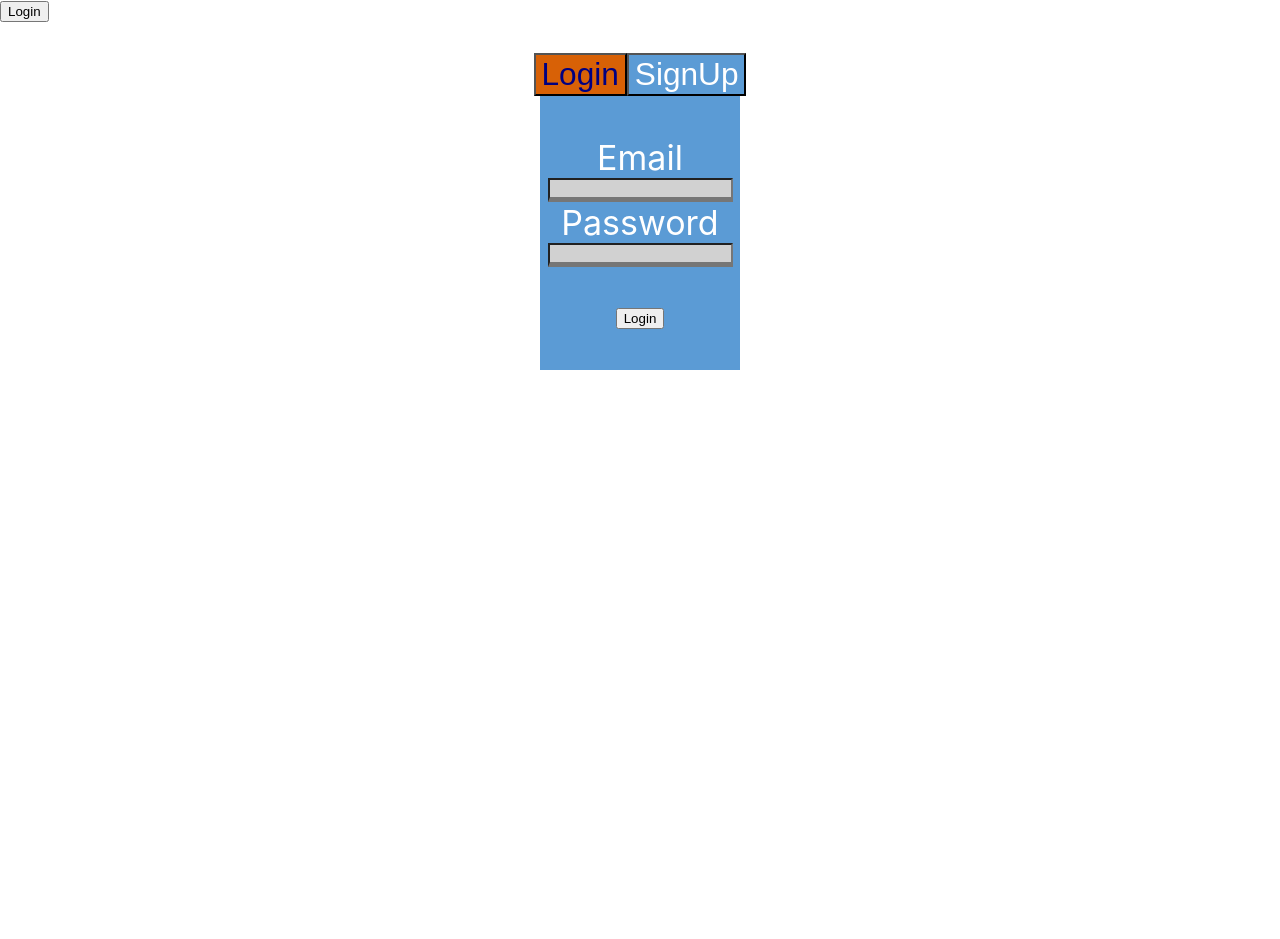
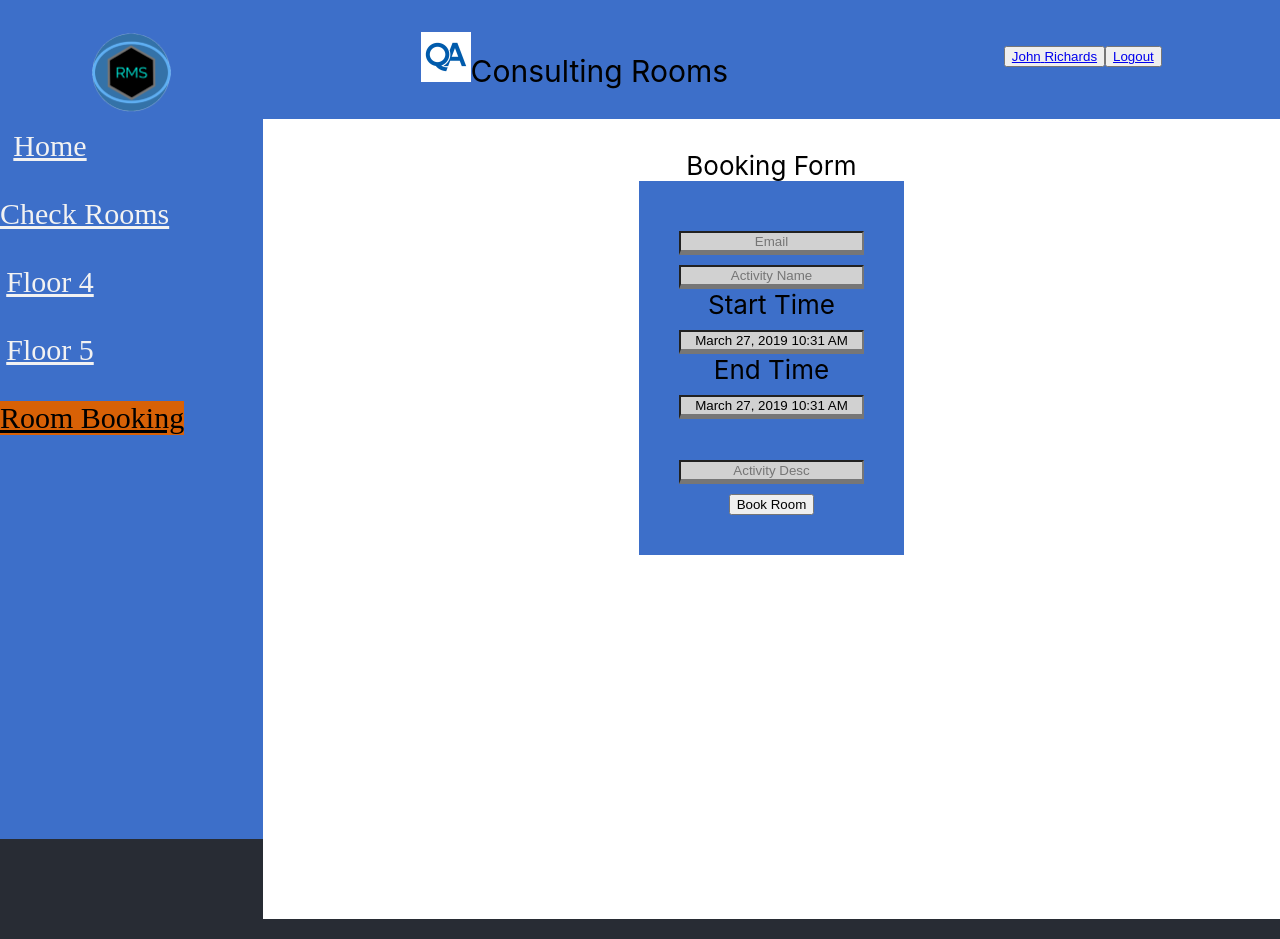
Before and after one commit to JoshuaGomersall/QA_Group_Project_React, a React (Create React App) app: page /RoomBooking in a window 1280 px wide. Before the commit the page ends 822 px from the top, so only its background shows below. Built offline with nearby package versions, Linux system fonts and the light colour scheme.

Commit message:
Floor 5 Interactive Map Fully Added Including Booking Form

```diff
--- a/package.json
+++ b/package.json
@@ -3,7 +3,6 @@
   "version": "0.1.0",
   "private": true,
   "dependencies": {
-    "axios": "^0.18.0",
     "react": "^16.8.5",
     "react-calendar": "^2.18.1",
     "react-datepicker": "^2.3.0",
--- a/src/App.css
+++ b/src/App.css
@@ -1,22 +1,6 @@
 .App {
   text-align: center;
   align-items: center;
-}
-
-.logindis1 ,.navBardis0,.bookingForm1 ,.floorPlan0{
-  display: none;
-}
-
-.login1{
-  text-align: center;
-  align-items: center;
-}
-
-.imagecontainer {
-  display: flex;
-  flex-direction: column;
-  align-items: center;
-  justify-content: top;
 }
 
 .loginButton0
@@ -93,8 +77,8 @@
 }
 
 .topnav {
-  overflow-x: hidden;
-  z-index: 1;
+font-family: Adventure;
+  overflow: hidden;
   margin: 0px;
   padding: 0px;
   background-color: rgb(61, 111, 201);
@@ -143,12 +127,11 @@ input{
 
 .inputlarge{
   text-align: center;
-  align-items: righ;
   background-color :#d1d1d1ff;
   color: black;
   border-bottom-width: 5px;
-  width: 30vh;
-  height: 20vh;
+  width: 50vh;
+  height: 50vh;
 }
 
 .logo { grid-area: logo;
@@ -156,22 +139,16 @@ input{
 }
 
 .header { grid-area: header;
-  background-color:rgb(61, 111, 201);
-  display: flex;
-  flex-direction: column;
-  align-items: center;
-  justify-content: top;
+     background-color:rgb(61, 111, 201);
 }
 
 .menu { grid-area: menu;
   background-color: rgb(61, 111, 201);
-  height: 100%;
-  width: 25vh;
+  height: 90vh;
 }
 
 .main { grid-area: main;
   background-color: white;
-  width: 180vh;
 }
 
 .profile { grid-area: logout;
@@ -183,10 +160,14 @@ input{
      height: 4vh;
 }
 
+.paddingwhite {
+  background-color:white;
+  color: black;
+}
+
 .paddingtest {
   background-color:rgb(61, 111, 201);
-  margin-left: 20vh;
-  margin-right: 20vh;
+  padding: 40px;
 }
 
 .footer { grid-area: footer;
@@ -199,6 +180,8 @@ input{
   grid-template-areas:
     'padding padding padding padding padding padding padding padding'
     'logo header header header header logout logout logout'
+    'menu main main main main main main main'
+    'menu main main main main main main main'
     'menu main main main main main main main';
 
   grid-gap: 0px;
--- a/src/App.js
+++ b/src/App.js
@@ -2,36 +2,27 @@ import React, { Component } from 'react';
 import './App.css';
 import NavBar from './NavBar'
 import Login from "./Login"
+let loggedin = true;
+
 
 class App extends Component {
 
   constructor(props) {
     super(props);
     this.state = {
-      loggedin: '0',
+      loggedin: '1',
     };
-
-    this.changeToMain = () => {
-      this.setState({
-        loggedin:1,
-      });
-    }
   }
 
   render() {
-    return (
-      <div>
-        <button onClick={this.changeToMain}>Login</button>
-
-        <div className={"logindis" + this.state.loggedin}>
-        <Login/>
-        </div>
-        <div className={"navBardis" + this.state.loggedin}>
-        <NavBar />
-        </div>
-        </div>
-        )
+    if (this.state.loggedin == '0') {
+      return (
+        <Login />)
+    } else {
+      return (
+        <NavBar />)
     }
   }
+}
 
 export default App;
--- a/src/FloorPlan.js
+++ b/src/FloorPlan.js
@@ -1,58 +1,55 @@
 import React, { Component } from 'react';
 import './App.css';
 import ImageMapper from 'react-image-mapper';
-import Floor_5 from "./Floor_5.PNG";
-import RoomBooking from "./RoomBooking";
+
 
 class App extends Component {
 
   constructor(props) {
     super(props);
     this.state = {
-      floornumber: '',
-
-      roomname: '',
-      roomBookingVis:'1',
+      floornumber: ' 4',
     };
 
-    this.clicked = (e) => {
-      this.setState({
-        roomname:e.name,
-      });
+  this.clicked = (e) =>
+  {
+    console.log(e.name)
   }
 }
 
   render() {
+    let URL = "https://i.pinimg.com/originals/69/87/bc/6987bcc2297415a9b10c483c701842b6.jpg"
     let MAP = {
       name: "my-map",
       areas: [
-        { name: "Room2", shape: "poly", coords: [220, 150, 220, 10, 410, 10, 410, 150], preFillColor: "#", fillColor: "lightblue" },
-        { name: "Room1", shape: "poly", coords: [20, 10, 20, 150, 220, 150, 220, 10], preFillColor: "#", fillColor: "lightblue" },
+        { name: "Main", shape: "poly", coords: [220,80,220,140,280,140,280,80], preFillColor: "blue" , fillColor: "lightblue"  },
+        { name: "Side", shape: "poly", coords: [110,80,110,140,200,140,200,80], preFillColor: "red" , fillColor: "lightblue"  },
+		{ name: "5", shape: "circle", coords: [170, 100, 25 ], preFillColor: "green" , fillColor: "lightblue"  },
       ]
     }
     return (
       <div className="App">
+        <br/><br/>
+        <h2>Welcome</h2>
+        <h3>
+          This Is The Page For Floor
+          {this.state.floornumber}
+          </h3>
 
-        <div className={"floorPlan" +this.state.roomBookingVis}>
-          <p>Welcome</p>
-          This Is The Page For Floor
-          {this.props.floornumber}
-          <div className="imagecontainer">
-            <ImageMapper src={Floor_5} map={MAP} width={1000}
+          <div className="container">
+    <ImageMapper src={URL} map={MAP} width={500}
     	onClick={area => this.clicked(area)}
     />
     {
     	this.state.hoveredArea &&
     	<span className="tooltip"
-                style={{ ...this.getTipPosition(this.state.hoveredArea) }}>
-                {this.state.hoveredArea && this.state.hoveredArea.name}
+    	    style={{ ...this.getTipPosition(this.state.hoveredArea)}}>
+    		{ this.state.hoveredArea && this.state.hoveredArea.name}
     	</span>
     }
 </div>
-        <div className={"bookingForm" + this.state.roomBookingVis}>
-        <RoomBooking roomname={this.state.roomname}/>
-        </div>
-        </div>
+
+        <br /><br />
       </div>
     );
   }
--- a/src/Home.js
+++ b/src/Home.js
@@ -1,18 +1,16 @@
 import React, { Component } from 'react';
 import './App.css';
-import ImageMapper from 'react-image-mapper';
+
+
 
 class App extends Component {
 
   render() {
     return (
       <div className="App">
-        <br /><br />
+        <br/><br/>
         <h2>Welcome
         </h2>
-        <div className="imagecontainer">
-          <ImageMapper src={"https://www.vertex42.com/calendars/images/2020-calendar-with-holidays.png"} width={500} />
-        </div>
         <br /><br />
       </div>
     );
--- a/src/Login.js
+++ b/src/Login.js
@@ -1,7 +1,7 @@
 import React, { Component } from 'react';
 import './App.css';
 import validator from 'validator';
-import axios from "axios";
+
 
 class App extends Component {
 
@@ -14,13 +14,14 @@ class App extends Component {
       password: '',
       confimPassword: '',
 
-      loginState: 1,
-      signupState: 0,
+      loginState: 0,
+      signupState: 1,
 
       errorMessage: '',
     }
 
-    this.signupValidate = () => {
+    this.signupvalidate = () => {
+      console.log(this.state.email);
       if (this.state.email == ''){
         this.setState({
           errormessage: 'Missing Email',
@@ -53,23 +54,10 @@ class App extends Component {
       }
       else {
         this.setState({
-          errormessage: '',
+          errormessage: 'NO ISSUES HERE',
         });
-        axios.post(`52.142.151.160:8081/getters/createUser`, {
-          "email": this.state.email,
-          "forname": this.state.forname,
-          "surname": this.state.surname,
-          "password": this.state.password,
-        })
-       .then(response => {
-         console.log(response.data);
-         console.log("Done");
-         alert("Dude Added");
-         });
-       };
+      }
     }
-
-
 
     this.setEmail = (e) => {
       this.setState({
@@ -160,11 +148,12 @@ class App extends Component {
               {this.state.errormessage}
             </div>
             <br/>
-            <button onClick={this.signupValidate}>
+            <button onClick={this.signupvalidate}>
               SignUp
             </button>
             <br/>
           </div>
+
         </header>
       </div>
     );
--- a/src/NavBar.js
+++ b/src/NavBar.js
@@ -9,6 +9,7 @@ import Home from "./Home";
 import AccountSettings from "./AccountSettings";
 import FloorPlan from "./FloorPlan";
 
+
 class App extends Component {
 
   constructor(props) {
@@ -18,38 +19,37 @@ class App extends Component {
       surname: 'Richards',
       email: 'JohnRichards@qa.com',
     };
-    this.rmsClick = () => {
-    }
   }
 
   render() {
     return (
       <Router>
         <div className="App">
-          <div >
+        <div>
           <div className="grid-container">
 
             <div className="padding">
             </div>
             <br />
             <div className="logo">
-                <img style={{ width: '80px', height: '80px' }} src={logo_qa} alt="Logo" onClick={this.rmsClick} />
+              <img style={{ width: '80px', height: '80px' }} src={logo_qa} alt="Logo" />
             </div>
 
             <div className="header">
-                <img style={{ width: '60px', height: '60px' }} src={qa} alt="Logo" />
-                <a href="https://consulting.qa.com">
+              <div >
+              <img style={{ width: '50px', height: '50px'}} src={qa} alt="Logo" />
               Consulting Rooms
-                </a>
+                  </div>
             </div>
 
             <div className="profile">
+
               <button>
                 <Link to={this.state.forename + this.state.surname + '_account_settings'}>{this.state.forename} {this.state.surname}
                 </Link>
               </button>
               <button>
-                  <a href="/">Logout</a>
+                <NavLink to="/">Logout</NavLink>
               </button>
             </div>
 
@@ -57,28 +57,22 @@ class App extends Component {
               <Route exact path="/Home" component={Home} />
               <Route exact path="/CheckRooms" />
               <Route exact path="/Floor4" component={FloorPlan} floornumber='4' />
-                <Route exact path="/Floor5" component={FloorPlan} floornumber='5' />
+              <Route exact path="/Floor5" />
               <Route exact path="/RoomBooking" component={RoomBooking} />
               <Route exact path={"/" + this.state.forename + this.state.surname + '_account_settings'} forename={this.state.forename} surname={this.state.surname} email={this.state.email} component={AccountSettings} />
             </div>
 
             <div className="menu">
               <div className="topnav">
-                  <h3>
                 <NavLink to="/Home">Home</NavLink>
-                  </h3>
-                  <br/>
-                  <h3>
+                <br /><br />
+                <NavLink to="/CheckRooms">Check Rooms</NavLink>
+                <br /><br />
                 <NavLink to="/Floor4">Floor 4</NavLink>
-                  </h3>
-                  <br/>
-                  <h3>
+                <br /><br />
                 <NavLink to="/Floor5">Floor 5</NavLink>
-                  </h3>
-                  <br/>
-                  <h3>
+                <br /><br />
                 <NavLink to="/RoomBooking">Room Booking</NavLink>
-                </h3>
               </div>
             </div>
           </div>
--- a/src/RoomBooking.js
+++ b/src/RoomBooking.js
@@ -14,7 +14,6 @@ class App extends Component {
     this.state = {
       startDate: new Date(),
       endDate: new Date(),
-      roomName: '',
     };
     this.handleChange1 = this.handleChange1.bind(this);
     this.handleChange2 = this.handleChange2.bind(this);
@@ -38,16 +37,13 @@ class App extends Component {
   render() {
     return (
       <div className="App">
-        <div className="app-header">
+        <div className="App-header">
+          <div className="paddingwhite">
             <br />
-          <div className="bookingtitle">
             Booking Form
-            </div>
         <br />
             <div className="paddingtest">
-            <input placeholder="Email" defaultValue={this.state.email} />
-            <br />
-            <input type={Text} placeholder="Room Name" defaultValue={this.props.roomname} />
+              <input placeholder="Email" />
               <br />
               <input placeholder="Activity Name" />
               <br />
@@ -83,14 +79,16 @@ class App extends Component {
                 dateFormat="MMMM d, yyyy h:mm aa"
                 showDisabledMonthNavigation
               />
-            <br/>
-            <br/>
-            <textarea type={Text} className="inputlarge" placeholder="Activity Desc" />
+              <br /><br />
+
+              <input type={Text} placeholder="Activity Desc" />
+
               <br />
               <button>
                 Book Room
               </button>
             </div>
+          </div >
         </div>
       </div>
     );
```
Also changed, not shown: 1 other file (tests, documents, lock files or other folders). Lines whose indentation alone changed are shown as unchanged.
